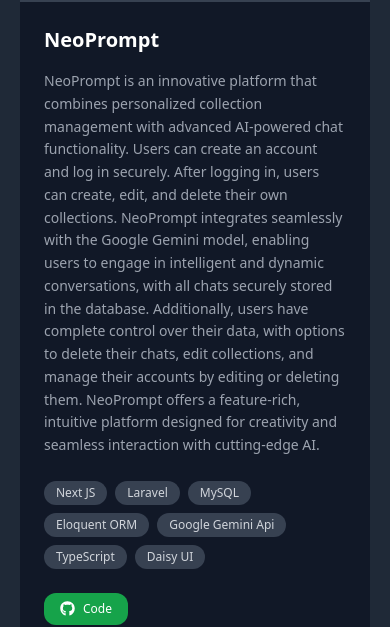
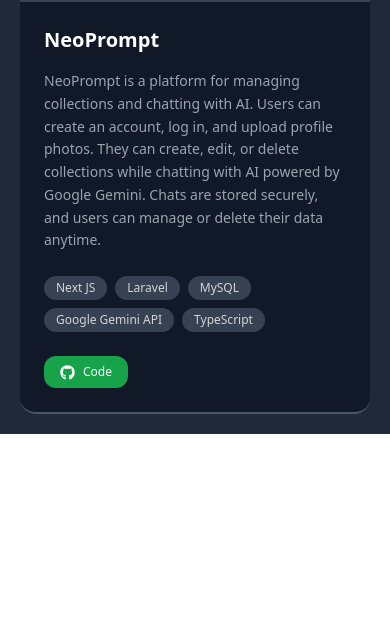
Before and after one commit to MuhammadOsman381/Muhammad-Osman, a React (Vite) app: page /watch/1 in a window 390 px wide. Shown: the part 273-900 px from the top of the page. After the commit the page ends 844 px from the top, so only its background shows below. Built offline with nearby package versions, Linux system fonts and the light colour scheme; what tailwindcss-motion would draw is missing.

Commit message:
phone-number:changed

```diff
--- a/src/App.tsx
+++ b/src/App.tsx
@@ -9,7 +9,7 @@
       <NavBar />
       <Routes>
         <Route path='/' element={<Main />} />
-        <Route path="watch/:video_no" element={<WatchProject />} />
+        <Route path="/watch/:video_no" element={<WatchProject />} />
       </Routes>
     </BrowserRouter>
   );
--- a/src/pages/Contact.tsx
+++ b/src/pages/Contact.tsx
@@ -56,7 +56,7 @@
 
                         <div className="flex justify-center items-center space-x-2">
                             <span className="text-lg">📞</span>
-                            <span className={`${isDarkMode ? "text-gray-300" : "text-gray-600"}`}>+92 3466762106</span>
+                            <span className={`${isDarkMode ? "text-gray-300" : "text-gray-600"}`}>+92 3188523220</span>
                             <button
                                 className={`${isDarkMode ? "text-gray-400 hover:text-gray-200" : "text-gray-600 hover:text-gray-800"}`}
                                 onClick={() => copyToClipboard("+92 3466762106")}
--- a/src/pages/WatchProject.tsx
+++ b/src/pages/WatchProject.tsx
@@ -20,7 +20,7 @@
     image: string,
     video: string,
     github_link: string,
-    showVideo: boolean
+    showVideo: false
 }
 
 interface MyContextType {
@@ -33,7 +33,7 @@
     const context: MyContextType | any = useContext(MyContext);
     const { isDarkMode } = context;
 
-    const defaultProjectData = {
+    const defaultProjectData: ProjectData = {
         title: "",
         description: "",
         tech_stack: [""],
@@ -48,18 +48,17 @@
     const projectsData: ProjectData[] = [
         {
             title: "NeoPrompt",
-            description: "NeoPrompt is an innovative platform that combines personalized collection management with advanced AI-powered chat functionality. Users can create an account and log in securely. After logging in, users can create, edit, and delete their own collections. NeoPrompt integrates seamlessly with the Google Gemini model, enabling users to engage in intelligent and dynamic conversations, with all chats securely stored in the database. Additionally, users have complete control over their data, with options to delete their chats, edit collections, and manage their accounts by editing or deleting them. NeoPrompt offers a feature-rich, intuitive platform designed for creativity and seamless interaction with cutting-edge AI.",
-            tech_stack: ["Next JS", "Laravel", "MySQL", "Eloquent ORM", "Google Gemini Api", "TypeScript", "Daisy UI",],
+            description: "NeoPrompt is a platform for managing collections and chatting with AI. Users can create an account, log in, and upload profile photos. They can create, edit, or delete collections while chatting with AI powered by Google Gemini. Chats are stored securely, and users can manage or delete their data anytime.",
+            tech_stack: ["Next JS", "Laravel", "MySQL", "Google Gemini API", "TypeScript"],
             image: neoprompt_image,
             video: neoprompt_video,
             github_link: "https://github.com/MuhammadOsman381/NeoPrompt-server",
             showVideo: false
-
         },
         {
             title: "TuneStream",
-            description: "TuneStream is a versatile and dynamic music streaming platform designed to cater to both artists and music enthusiasts. The platform allows users to securely sign up and log in, with the option to upload a profile picture that is stored on the server. Users can create two types of accounts: artist or listener. Artists can upload, edit, and delete their songs, view detailed song statistics like likes, dislikes, and comments, and manage their profile information. Listeners, on the other hand, can stream songs, like or dislike tracks, and add real-time comments using Socket.IO. They can also create personalized playlists to organize their favorite songs, follow their favorite artists to stay updated, and manage their profiles. With a seamless and user-friendly interface powered by Next.js and a robust backend utilizing Node.js, Express, MongoDB, and Socket.IO, TuneStream provides an engaging and interactive music experience for all users.",
-            tech_stack: ["Next JS", "Mongodb", "Mongoose ORM", "Socket IO", "TypeScript", "Daisy UI"],
+            description: "TuneStream is a music streaming platform for artists and listeners. Artists can upload and manage songs, while listeners can stream, like, comment, and create playlists. The platform supports real-time interactions and artist following.",
+            tech_stack: ["Next JS", "MongoDB", "Socket IO", "TypeScript"],
             image: tunestream_image,
             video: tunestream_video,
             github_link: "https://github.com/MuhammadOsman381/TuneStream",
@@ -67,8 +66,8 @@
         },
         {
             title: "Streamify",
-            description: "Streamify is an engaging video streaming platform that empowers users to create, share, and interact with content seamlessly. Users can sign up to create their accounts and have the ability to set up their own channels to upload posts. Other users can like posts, subscribe to channels, and interact with content creators. Streamify also allows users to edit or delete their accounts and manage their posts by editing or deleting them as needed. Content creators can track the views on their videos, providing insights into their audience engagement. All uploaded files are efficiently stored on the server and served statically on the frontend for a smooth user experience. Streamify combines powerful backend technology and a user-friendly interface to create a dynamic platform for content sharing and engagement.",
-            tech_stack: ["Next JS", "Mongodb", "Mongoose ORM", "Daisy UI"],
+            description: "Streamify is a video streaming platform where users can create accounts, upload videos, and interact with content. Users can like posts, subscribe to channels, and track video views. The platform ensures smooth content delivery and easy account management.",
+            tech_stack: ["Next JS", "MongoDB"],
             image: streamify_image,
             video: streamify_video,
             github_link: "https://github.com/MuhammadOsman381/next-js_streamify",
@@ -76,8 +75,8 @@
         },
         {
             title: "UserHub",
-            description: "UserHub is a streamlined application designed for managing user profiles with ease. The platform allows users to create profiles by providing a name, email, and password. Additionally, users can upload profile pictures, which are securely stored on the server and served statically for seamless accessibility. UserHub enables users to view and manage the list of created profiles, making it an efficient tool for handling user data. With its intuitive design and efficient functionality, UserHub offers a simple yet effective solution for user management.",
-            tech_stack: ["React JS", "Mongodb", "SpringBoot", "TypeScript", "Daisy UI"],
+            description: "UserHub is a simple user management app where users can create, view, and manage profiles. Users can upload profile pictures, edit their details, and delete accounts easily.",
+            tech_stack: ["React JS", "MongoDB", "Spring Boot", "TypeScript"],
             image: userhub_image,
             video: userhub_video,
             github_link: "https://github.com/MuhammadOsman381/UserHub_SpringBoot",
@@ -85,14 +84,14 @@
         },
         {
             title: "Echoo",
-            description: "Echoo is a real-time global chat platform that connects users worldwide. Users can create an account, log in securely, and engage in conversations with anyone across the platform. Echoo also provides profile management features, allowing users to edit or delete their accounts effortlessly. With its user-friendly interface and seamless chat functionality, Echoo fosters global communication and interaction in an accessible and efficient way.",
-            tech_stack: ["Next JS", "Mongodb", "Mongoose ORM", "Socket IO"],
+            description: "Echoo is a real-time global chat app where users can create an account, log in, and chat with anyone worldwide. It supports secure messaging and profile management.",
+            tech_stack: ["Next JS", "MongoDB", "Mongoose ORM", "Socket IO"],
             image: echoo_image,
             video: echoo_video,
             github_link: "https://github.com/MuhammadOsman381/next-js_chat-app",
             showVideo: false
         }
-    ]
+    ];
 
     useEffect(() => {
         const matchedItem = projectsData.find((_, index) => index + 1 === Number(video_no));
@@ -103,7 +102,7 @@
 
 
     return (
-        <div className={`lg:h-[92vh]  ${isDarkMode ? " bg-gray-800 text-white" : "bg-gray-100"} lg:p-10 p-5  flex items-center justify-center  `} >
+        <div className={`lg:h-[92vh]  ${isDarkMode ? " bg-gray-800 text-white" : "bg-gray-100"} lg:p-10 p-5  flex items-center justify-center`} >
             <ProjectCard data={project} index={0} isDarkMode={isDarkMode} />
         </div>
     )
```
